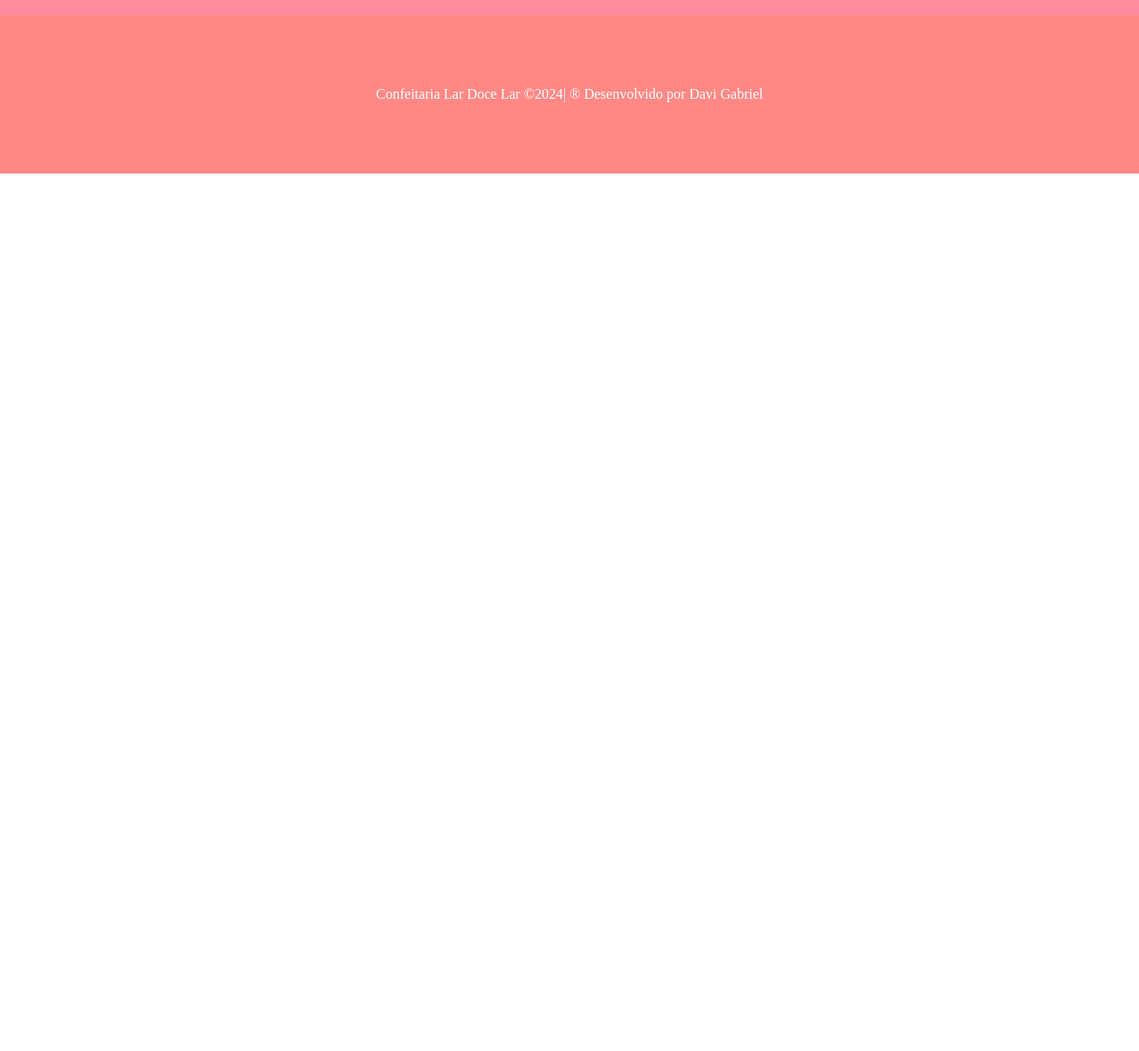
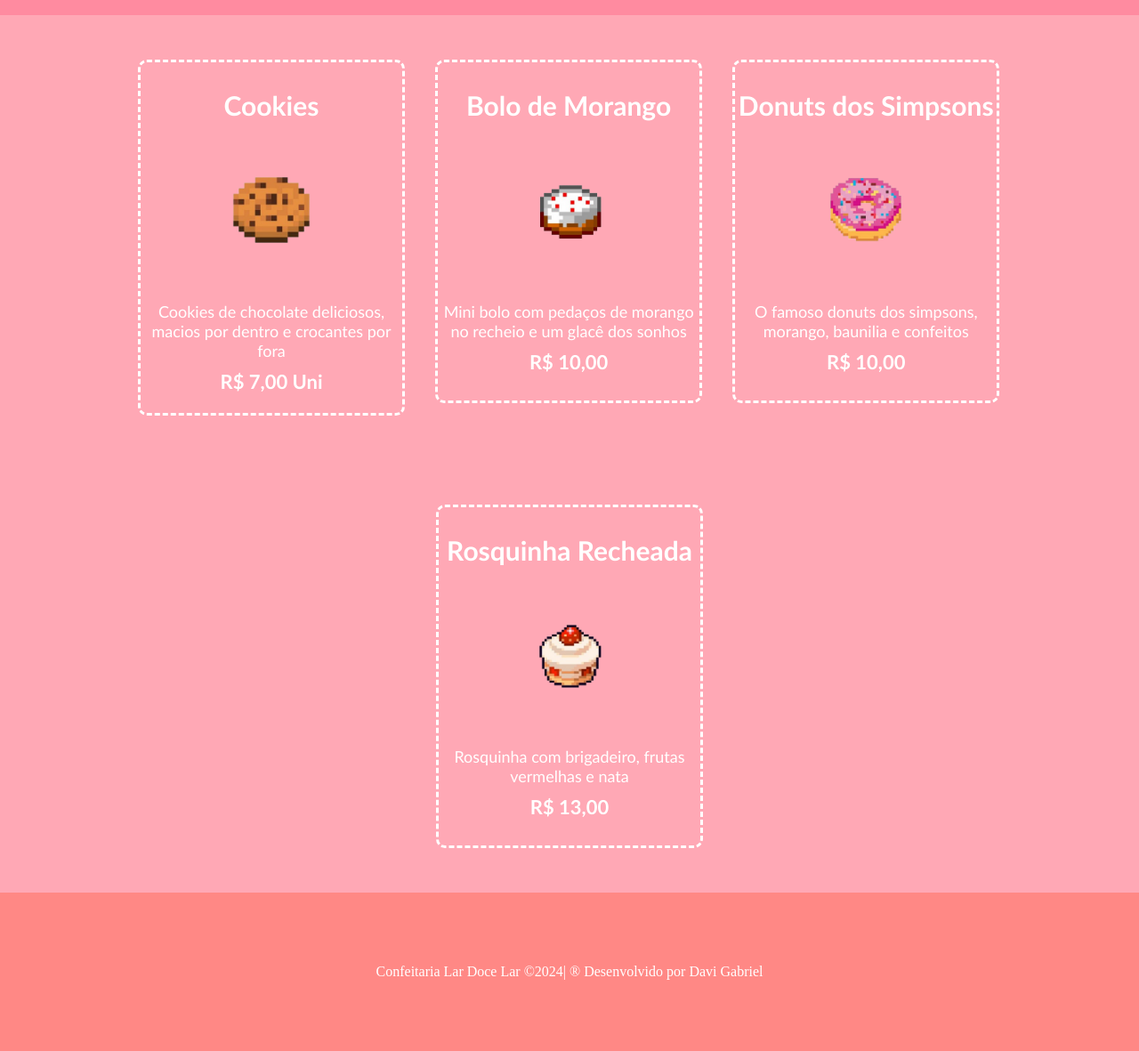
Before and after one commit to DaviGab-web/CONFEITARIA_LARDOCELAR_DAVI, a plain HTML site: page servicos.html in a window 1280 px wide. Shown: the part 523-1704 px from the top of the page at 89% size. Before the commit the page ends 800 px from the top, so only its background shows below. Drawn offline with Linux system fonts and the light colour scheme.

Commit message:
terminado

```diff
--- /dev/null
+++ b/arquivos/contatos.css
@@ -0,0 +1,143 @@
+* {
+    margin: 0;
+    padding: 0;
+}
+
+
+/* -------------- */
+.container_cabecalho {
+    padding: 200px;
+    background-image: url(images/capa\ cima\ site.png);
+    background-repeat: no-repeat;
+    background-size: cover;
+    background-attachment: scroll;
+}
+
+/* -------------- */
+
+.container_navegacao {
+    text-align: center;
+    padding: 20px;
+    background-color: #ff8ba0;
+    font-size: 20px;
+    display: grid;
+    grid-template-columns: 10% 90%;
+}
+
+
+
+.container_navegacao a {
+    font-size: 1.5em;
+    margin: 0 50px;
+    text-decoration: none;
+    color: #ffdcd1;
+    font-family: 'Gill Sans', 'Gill Sans MT', Calibri, 'Trebuchet MS', sans-serif;
+
+}
+
+.container_navegacao a:hover {
+    color: #ffffff;
+
+}
+
+.texto_navegacao {
+    padding-top: 30px;
+}
+
+    /* ----------------------------- */
+
+    .container_servicos_contato {
+        background-color: #ffa8b5;
+        padding: 80px;
+        text-align: center;
+        font-family: 'Franklin Gothic Medium', 'Arial Narrow', Arial, sans-serif;
+        display: grid;
+        grid-template-rows: 50% 50%;
+    }
+
+    .container_servicos_contato .botoes_servicos_contato {
+        text-align: center;
+    }
+
+    .botoes_servicos_contato a {
+
+        max-width: 200px;
+        text-decoration: none;
+        font-size: 1.2em;
+        background-color: #ff6863;
+        color: #ffcccb;
+        padding: 20px 60px;
+        margin: 10px auto;
+        border-radius: 10px;
+        border-style: dashed;
+    }
+
+    .botoes_servicos_contato {
+        padding: 20px;
+    }
+
+#botao{
+    padding: 20px;
+    margin: 20px;
+}
+
+
+    .botoes_servicos_contato a:hover {
+        background-color: #ff8885;
+        color: white;
+    }
+
+    h1 {
+        color: rgb(0, 0, 0);
+        font-family: Verdana, Geneva, Tahoma, sans-serif;
+        font-style: normal;
+    }
+
+
+    /* ----------------- */
+    footer {
+        text-align: center;
+        padding: 80px;
+        background-color: #ff8885;
+        color: rgb(255, 255, 255);
+    }
+
+    /* pag nova */
+
+
+
+
+    .container_contatos {
+        background-color: #ffdcd1;
+        padding: 80px;
+        text-align: center;
+        color: black;
+        font-family: 'Gill Sans', 'Gill Sans MT', Calibri, 'Trebuchet MS', sans-serif;
+    }
+
+    .container_contatos h1 {
+        font-size: 3em;
+        color: #ff6863;
+        margin-bottom: 20px;
+    }
+
+    .container_contatos h3 {
+        font-size: 1.5em;
+        color: #ff8885;
+        font-weight: 100;
+        width: 40%;
+        margin: auto;
+        margin-bottom: 20px;
+        border: 3px dotted  #ff6863;
+        border-radius: 10px;
+        padding: 20px;
+    }
+
+    .container_contatos .contatos {
+        display: block;
+        text-decoration: none;
+        font-size: 2em;
+        background-color: #ff6863;
+        color: #ffcccb;
+        margin-bottom: 20px;
+    }
--- a/arquivos/servicos.css
+++ b/arquivos/servicos.css
@@ -53,3 +53,110 @@ footer {
     background-color: #ff8885;
     color: rgb(255, 255, 255);
 }
+
+/* pag nova */
+
+main{
+    background-color:#ffa8b5;
+    color: white;
+}
+
+.cardapio {
+	width: 1000px;
+	margin: 0 auto;
+	padding: 50px 0;
+    font-family: 'Gill Sans', 'Gill Sans MT', Calibri, 'Trebuchet MS', sans-serif;
+}
+
+.cardapio li {
+	display: inline-block;
+	text-align: center;
+	width: 30%;
+	vertical-align: top;
+	margin: 0 1.5%;
+	padding: 30px 0px;
+	box-sizing: border-box;
+	border: 3px solid #ffffff;
+	border-radius: 10px;
+    max-height: 400px;
+    border-style:dashed ;
+}
+
+.cardapio li:hover {
+	border-color: #ff8885;
+}
+
+.cardapio li:active {
+	border-color: #ff8ba0;
+}
+
+
+
+.cardapio h2 {
+	font-size: 30px;
+	font-weight: bold;
+}
+
+.cardapio-descricao {
+	font-size: 18px;
+}
+
+.cardapio-preco {
+	font-size: 22px;
+	font-weight: bold;
+	margin-top: 10px;
+}
+
+
+/* -------------- */
+.rosquinha{
+	width: 1000px;
+	margin: 0 auto;
+	padding: 50px 0;
+    text-align: center;
+    color: white;
+    font-family: 'Gill Sans', 'Gill Sans MT', Calibri, 'Trebuchet MS', sans-serif;
+}
+
+.rosquinha li {
+	display: inline-block;
+	text-align: center;
+	width: 30%;
+	vertical-align: top;
+	margin: 0 1.5%;
+	padding: 30px 0px;
+	box-sizing: border-box;
+	border: 3px solid #ffffff;
+	border-radius: 10px;
+    max-height: 400px;
+    text-align: center;
+    border-style: dashed;
+}
+
+.rosquinha li:hover {
+	border-color: #ff8885;
+}
+
+.rosquinha li:active {
+	border-color: #ff8ba0;
+}
+
+
+.rosquinha h2 {
+	font-size: 30px;
+	font-weight: bold;
+}
+
+.cardapio-descricao {
+	font-size: 18px;
+}
+
+.cardapio-preco {
+	font-size: 22px;
+	font-weight: bold;
+	margin-top: 10px;
+}
+
+body{
+    background-color: #ffa8b5;
+}
--- a/servicos.html
+++ b/servicos.html
@@ -16,7 +16,6 @@
     <header class="container_cabecalho">
     </header>
 
-
     <!-- Navegaçao -->
 
     <nav class="container_navegacao">
@@ -31,18 +30,40 @@
         </div>
     </nav>
 
+    <!-- cardapio -->
+    <main>
+        <ul class="cardapio">
+            <li>
+                <h2>Cookies</h2>
+                <img src="arquivos/images/cookies.png" class="cardp" height="200px">
+                <p class="cardapio-descricao">Cookies de chocolate deliciosos, macios por dentro e crocantes por fora </p>
+                <p class="cardapio-preco">R$ 7,00 Uni</p>
+            </li>
+            <li>
+                <h2>Bolo de Morango</h2>
+                <img src="arquivos/images/bolo morango glace.png" class="cardp" height="200px">
+                <p class="cardapio-descricao">Mini bolo com pedaços de morango no recheio e um glacê dos sonhos</p>
+                <p class="cardapio-preco">R$ 10,00</p>
+            </li>
+            <li>
+                <h2>Donuts dos Simpsons</h2>
+                <img src="arquivos/images/donuts.png" class="cardp" height="200px">
+                <p class="cardapio-descricao">O famoso donuts dos simpsons, morango, baunilia e confeitos</p>
+                <p class="cardapio-preco">R$ 10,00</p>
+            </li>
+        </ul>
+    </main>
+
+    <section class="rosquinha">
+    <li >
+        <h2>Rosquinha Recheada</h2>
+        <img src="arquivos/images/rosquinha.png" class="cardp" height="200px">
+        <p class="cardapio-descricao">Rosquinha com brigadeiro, frutas vermelhas e nata </p>
+        <p class="cardapio-preco">R$ 13,00</p>
+    </li>
 
 
-
-
-
-
-
-
-
-
-
-
+</section>
     <!-- Footer -->
     <footer>
         Confeitaria Lar Doce Lar &copy;2024| &reg; Desenvolvido por Davi Gabriel
```
Also changed, not shown: contatos.html (+72 -0 lines), index.html (+1 -0 lines), arquivos/images/bolo morango glace.png (added), arquivos/images/cookies.png (added), arquivos/images/donuts.png (added), arquivos/images/icon_email.png (added), arquivos/images/icon_phone.png (added), arquivos/images/logo_email.png (added), arquivos/images/logo_telefone.png (added), arquivos/images/rosquinha.png (added).
